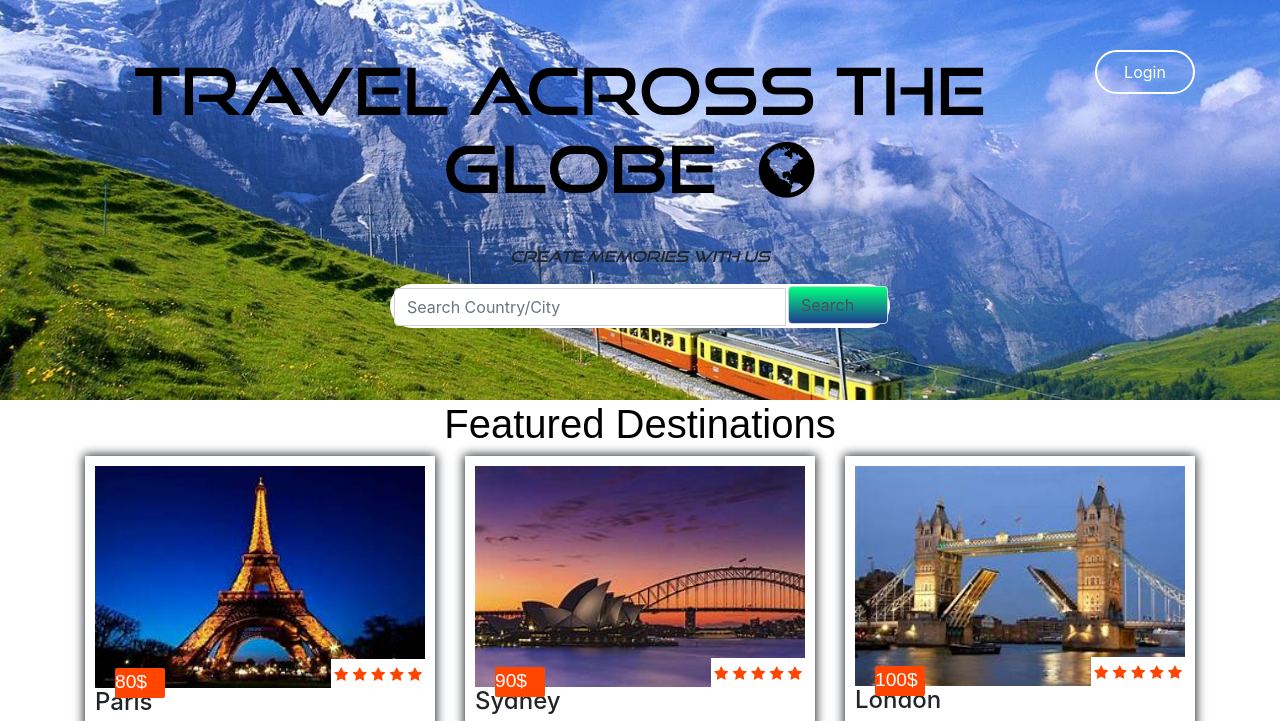
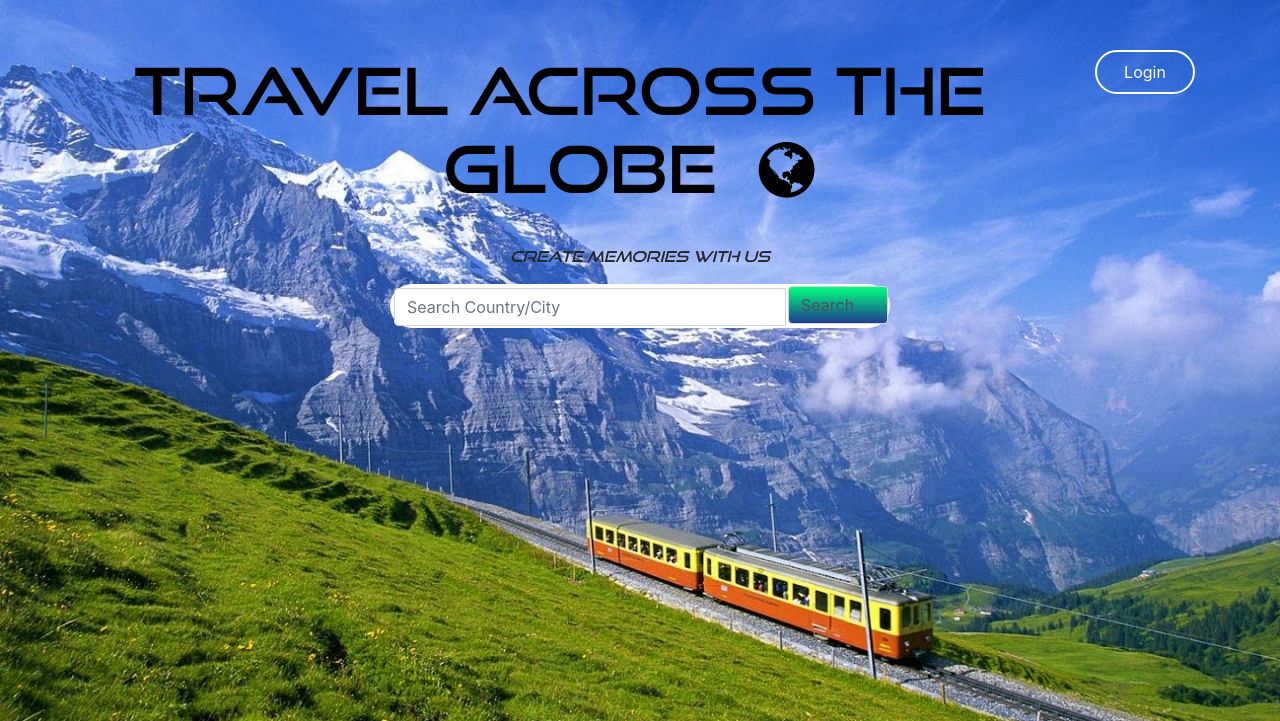
Before and after one commit to dsrao711/TravelisLife, a plain HTML site: page index.html in a window 1280 px wide. Shown: the top 721 px of the page. Drawn offline with nearby package versions, Linux system fonts and the light colour scheme.

Commit message:
Update style.css

```diff
--- a/style.css
+++ b/style.css
@@ -9,7 +9,7 @@
     background-attachment: fixed;
     background-size: cover;
     opacity: 1;
-    height: 400px;
+    height: 800px;
     padding-top: 50px;
 }
 
```
